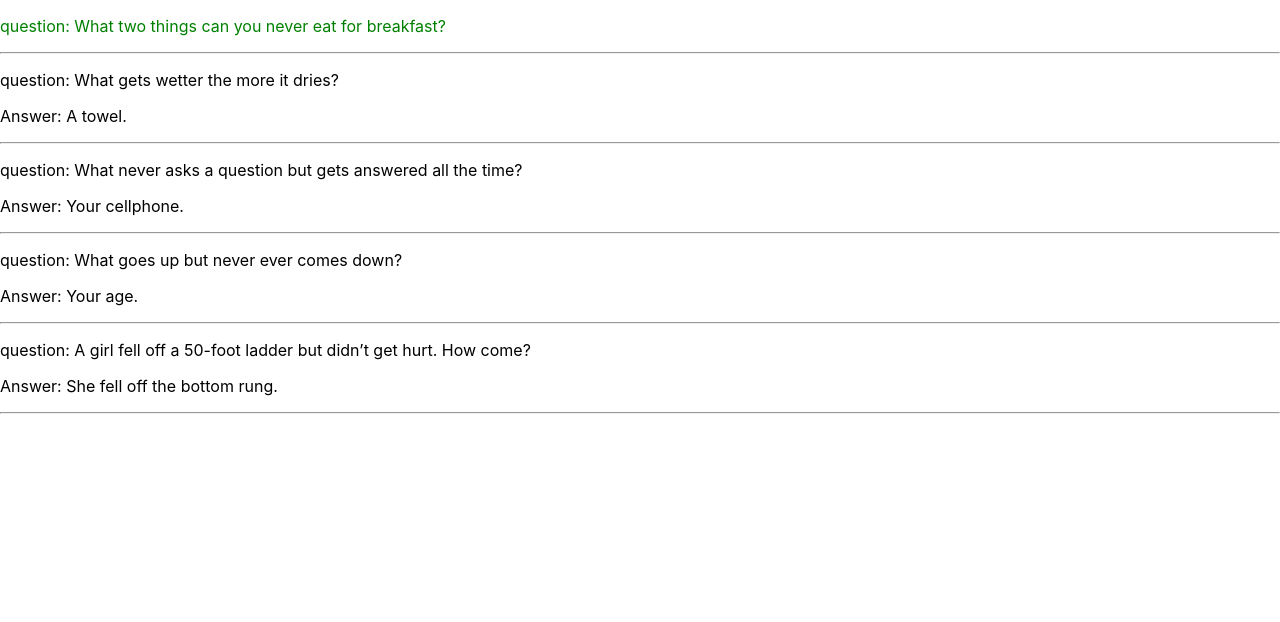
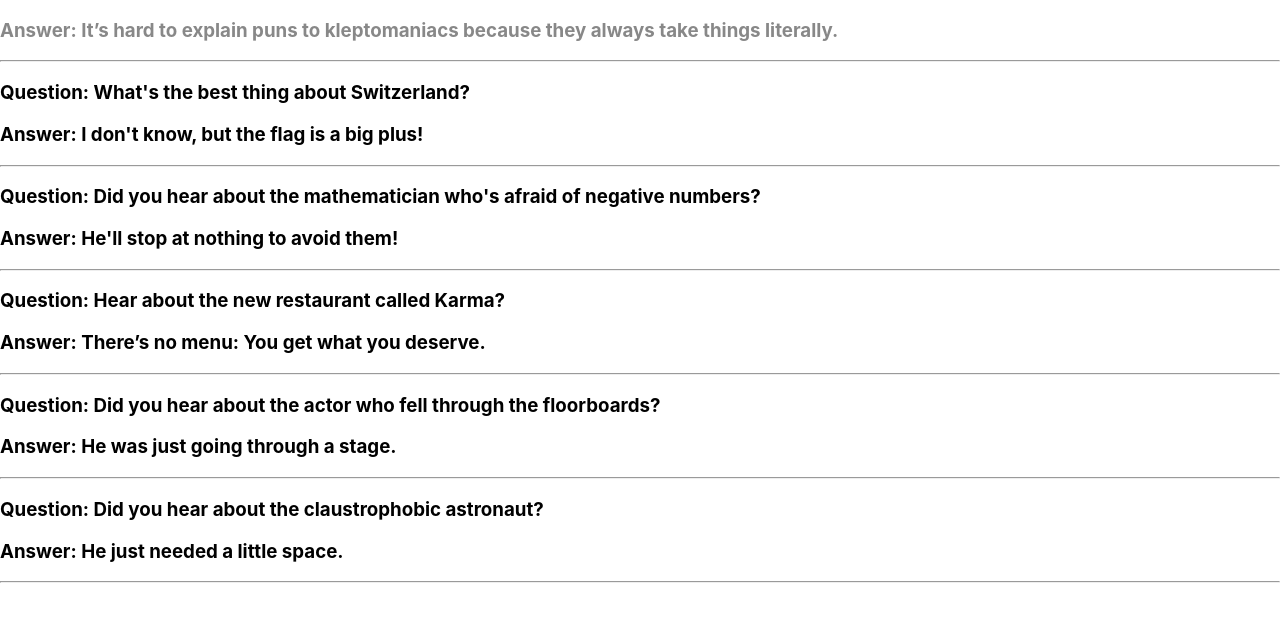
Before and after one commit to IsraelTekahun/reactjs, a React (Create React App) app: page / in a window 1280 px wide. Shown: the top 622 px of the page. Built offline with nearby package versions, Linux system fonts and the light colour scheme.

Commit message:
mapping_components_example

```diff
--- a/src/App.js
+++ b/src/App.js
@@ -1,78 +1,14 @@
 import React from "react";
-import logo from "./logo.svg";
+
 import Joke from "./components/Joke";
 import JokesData from "./JokesData";
 
 function App() {
-  //higher order methods example
-
-  //first example
-  const nums = [1, 2, 3, 4, 5, 6, 7, 8, 9, 10];
-  let doubled = nums.map(function (num) {
-    return num * 2;
-  });
-  console.log(doubled);
-
-  //second example
-  doubled = nums.map((num) => {
-    return num * 2;
-  });
-
-  console.log(doubled);
-
-  //third example, can get rid of '('  num   ')', VS code adds it atuo though
-  doubled = nums.map((num) => {
-    return num * 2;
-  });
-
-  console.log(doubled);
-
-  let jokeComponents;
-  //fourth example
-  jokeComponents = JokesData.map((joke) => {
-    return <Joke question={joke.question} punchLine={joke.punchLine} />;
-  });
-
-  //fifth example
-  jokeComponents = JokesData.map((joke) => (
-    <Joke question={joke.question} punchLine={joke.punchLine} />
+  const jokeComponents = JokesData.map((joke) => (
+    <Joke key={joke.id} question={joke.question} punchLine={joke.punchLine} />
   ));
 
-  return (
-    <div className="App">
-      <Joke
-        joke={{
-          question: "What two things can you never eat for breakfast?",
-        }}
-      />
-      <Joke
-        joke={{
-          question: "What gets wetter the more it dries?",
-          answer: "A towel.",
-        }}
-      />
-      <Joke
-        joke={{
-          question:
-            "What never asks a question but gets answered all the time?",
-          answer: "Your cellphone.",
-        }}
-      />
-      <Joke
-        joke={{
-          question: "What goes up but never ever comes down?",
-          answer: "Your age.",
-        }}
-      />
-      <Joke
-        joke={{
-          question:
-            "A girl fell off a 50-foot ladder but didn’t get hurt. How come?",
-          answer: "She fell off the bottom rung.",
-        }}
-      />
-    </div>
-  );
+  return <div>{jokeComponents}</div>;
 }
 
 export default App;
--- a/src/components/Joke.js
+++ b/src/components/Joke.js
@@ -1,35 +1,17 @@
 import React from "react";
 
-function App(props) {
-  //console.log(props);
-
-  let ans = props.joke.answer;
-  //if (!props.joke.answer) {
-  //ans = "none";
-  //}
-
-  /*two ways to do it*/
-  //1. <p style={{ display: props.joke.answer ? "block" : "none" }}> Answer: {ans}</p>
-  //2. <p style={{ display: !props.joke.answer && "none" }}> Answer: {ans}</p>
-
-  /*return (
-    <div>
-      <p>question: {props.joke.question}</p>
-      <p style={{ display: !props.joke.answer && "none" }}> Answer: {ans}</p>
-      <hr />
-    </div>
-  );*/
-
-  //thid way and a little more styling of question that does not have answer
+function Joke(props) {
   return (
     <div>
-      <p style={{ color: !props.joke.answer && "green" }}>
-        question: {props.joke.question}
-      </p>
-      <p style={{ display: !props.joke.answer && "none" }}>Answer: {ans}</p>
+      <h3 style={{ display: !props.question && "none" }}>
+        Question: {props.question}
+      </h3>
+      <h3 style={{ color: !props.question && "#888888" }}>
+        Answer: {props.punchLine}
+      </h3>
       <hr />
     </div>
   );
 }
 
-export default App;
+export default Joke;
```
